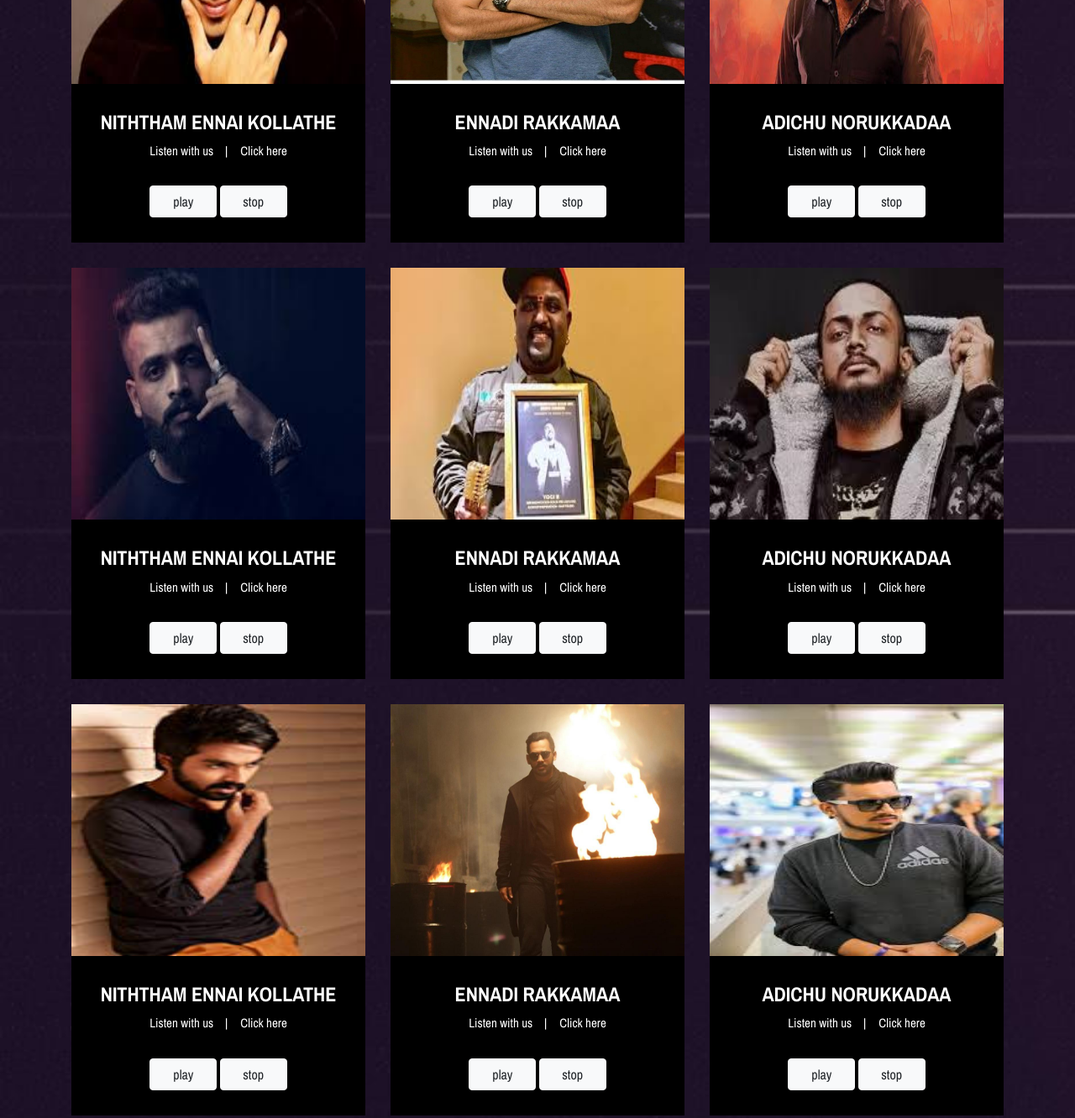
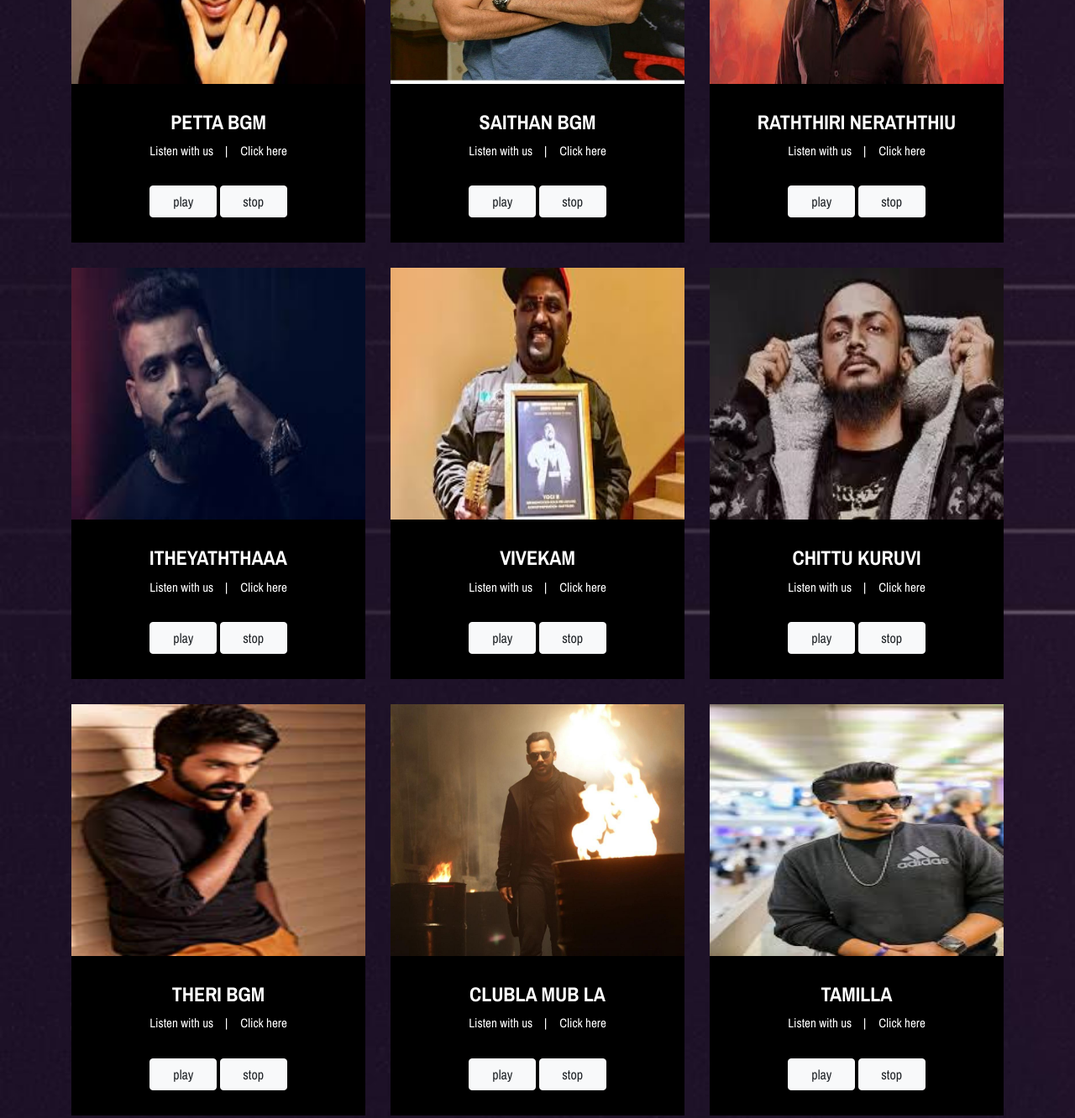
Before and after one commit to rushanthbala/uki6funwork1, a plain HTML site: page rap.html in a window 1280 px wide. Shown: the part 820-2152 px from the top of the page at 84% size. Drawn offline with nearby package versions, Linux system fonts and the light colour scheme; a script that the page names is missing.

Commit message:
Update rap.html

```diff
--- a/rap.html
+++ b/rap.html
@@ -117,7 +117,7 @@
                     <img src="img/bg-img/r4.jpg" alt="" class="iw">
                 </div>
                 <div class="event-text">
-                    <h4>Niththam ennai kollathe</h4>
+                    <h4>PETTA BGM</h4>
                     <div class="event-meta-data">
                         <a href="#" class="event-place">Listen with us</a>
                         <a href="#" class="event-date">Click here</a>
@@ -134,7 +134,7 @@
                     <img src="img/bg-img/r5.jpg" alt=""  class="iw">
                 </div>
                 <div class="event-text">
-                    <h4>ennadi rakkamaa</h4>
+                    <h4>SAITHAN BGM</h4>
                     <div class="event-meta-data">
                         <a href="#" class="event-place">Listen with us</a>
                         <a href="#" class="event-date">Click here</a>
@@ -151,7 +151,7 @@
                     <img src="img/bg-img/r6.jpg" alt=""  class="iw">
                 </div>
                 <div class="event-text">
-                    <h4>adichu norukkadaa</h4>
+                    <h4>RATHTHIRI NERATHTHIU</h4>
                     <div class="event-meta-data">
                         <a href="#" class="event-place">Listen with us</a>
                         <a href="#" class="event-date">Click here</a>
@@ -170,7 +170,7 @@
                     <img src="img/bg-img/r7.jpg" alt="" class="iw">
                 </div>
                 <div class="event-text">
-                    <h4>Niththam ennai kollathe</h4>
+                    <h4>ITHEYATHTHAAA </h4>
                     <div class="event-meta-data">
                         <a href="#" class="event-place">Listen with us</a>
                         <a href="#" class="event-date">Click here</a>
@@ -187,7 +187,7 @@
                     <img src="img/bg-img/r8.jpg" alt=""  class="iw">
                 </div>
                 <div class="event-text">
-                    <h4>ennadi rakkamaa</h4>
+                    <h4>VIVEKAM </h4>
                     <div class="event-meta-data">
                         <a href="#" class="event-place">Listen with us</a>
                         <a href="#" class="event-date">Click here</a>
@@ -204,7 +204,7 @@
                     <img src="img/bg-img/r9.jpg" alt=""  class="iw">
                 </div>
                 <div class="event-text">
-                    <h4>adichu norukkadaa</h4>
+                    <h4>CHITTU KURUVI</h4>
                     <div class="event-meta-data">
                         <a href="#" class="event-place">Listen with us</a>
                         <a href="#" class="event-date">Click here</a>
@@ -223,7 +223,7 @@
                       <img src="img/bg-img/r10.jpg" alt="" class="iw">
                   </div>
                   <div class="event-text">
-                      <h4>Niththam ennai kollathe</h4>
+                      <h4>THERI BGM</h4>
                       <div class="event-meta-data">
                           <a href="#" class="event-place">Listen with us</a>
                           <a href="#" class="event-date">Click here</a>
@@ -240,7 +240,7 @@
                       <img src="img/bg-img/r11.jpg" alt=""  class="iw">
                   </div>
                   <div class="event-text">
-                      <h4>ennadi rakkamaa</h4>
+                      <h4>CLUBLA MUB LA</h4>
                       <div class="event-meta-data">
                           <a href="#" class="event-place">Listen with us</a>
                           <a href="#" class="event-date">Click here</a>
@@ -257,7 +257,7 @@
                       <img src="img/bg-img/r12.jpg" alt=""  class="iw">
                   </div>
                   <div class="event-text">
-                      <h4>adichu norukkadaa</h4>
+                      <h4>TAMILLA</h4>
                       <div class="event-meta-data">
                           <a href="#" class="event-place">Listen with us</a>
                           <a href="#" class="event-date">Click here</a>
@@ -274,7 +274,7 @@
                     <img src="img/bg-img/r13.jpg" alt="" class="iw">
                 </div>
                 <div class="event-text">
-                    <h4>Niththam ennai kollathe</h4>
+                    <h4> OMMAMMAA</h4>
                     <div class="event-meta-data">
                         <a href="#" class="event-place">Listen with us</a>
                         <a href="#" class="event-date">Click here</a>
@@ -291,7 +291,7 @@
                     <img src="img/bg-img/r14.jpg" alt=""  class="iw">
                 </div>
                 <div class="event-text">
-                    <h4>ennadi rakkamaa</h4>
+                    <h4>MARI</h4>
                     <div class="event-meta-data">
                         <a href="#" class="event-place">Listen with us</a>
                         <a href="#" class="event-date">Click here</a>
@@ -308,7 +308,7 @@
                     <img src="img/bg-img/r15.jpg" alt=""  class="iw">
                 </div>
                 <div class="event-text">
-                    <h4>adichu norukkadaa</h4>
+                    <h4>VIDAI KODU</h4>
                     <div class="event-meta-data">
                         <a href="#" class="event-place">Listen with us</a>
                         <a href="#" class="event-date">Click here</a>
```
